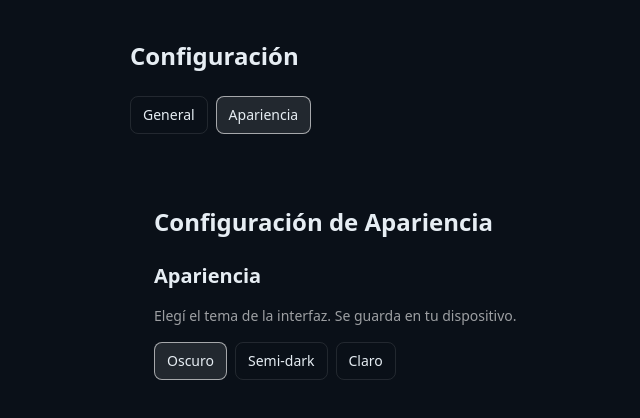
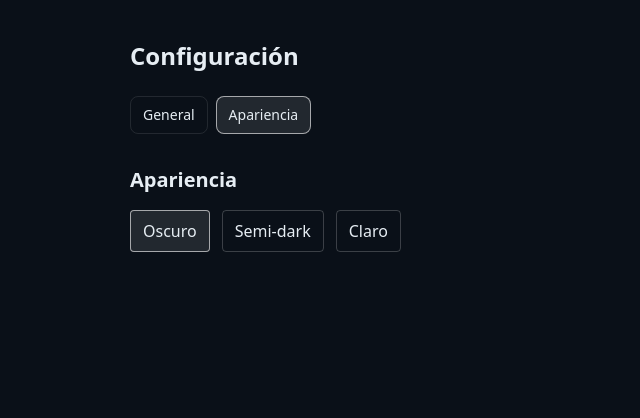
Before and after one commit to ianuvion/nuvion-ia, a Next.js app: page /configuracion/apariencia in a window 1280 px wide. Shown: the top 418 px of the page, without its empty margins (22-662 px from the left). Built offline with nearby package versions, Linux system fonts and the light colour scheme.

Commit message:
Update page.tsx

```diff
--- a/app/configuracion/apariencia/page.tsx
+++ b/app/configuracion/apariencia/page.tsx
@@ -1,12 +1,46 @@
 'use client';
 
-import ThemeSwitcher from '@/app/components/ThemeSwitcher';
+import { useEffect, useState } from 'react';
 
 export default function AparienciaPage() {
+  const [theme, setTheme] = useState<'dark' | 'semi-dark' | 'light'>('dark');
+
+  useEffect(() => {
+    const saved = localStorage.getItem('brandTheme');
+    if (saved === 'semi-dark' || saved === 'light' || saved === 'dark') {
+      setTheme(saved);
+    }
+  }, []);
+
+  useEffect(() => {
+    localStorage.setItem('brandTheme', theme);
+    // si ya tenés lógica de aplicar clases al <html>, hacelo acá
+    // document.documentElement.classList.toggle('light', theme === 'light')
+  }, [theme]);
+
   return (
-    <main className="max-w-5xl mx-auto px-6 py-10">
-      <h1 className="text-2xl font-bold mb-6">Configuración de Apariencia</h1>
-      <ThemeSwitcher />
-    </main>
+    <section>
+      <h2 className="text-xl font-semibold mb-4">Apariencia</h2>
+      <div className="flex gap-3">
+        <button
+          onClick={() => setTheme('dark')}
+          className={`px-3 py-2 rounded border ${theme === 'dark' ? 'bg-white/10 border-white/60' : 'border-white/20'}`}
+        >
+          Oscuro
+        </button>
+        <button
+          onClick={() => setTheme('semi-dark')}
+          className={`px-3 py-2 rounded border ${theme === 'semi-dark' ? 'bg-white/10 border-white/60' : 'border-white/20'}`}
+        >
+          Semi-dark
+        </button>
+        <button
+          onClick={() => setTheme('light')}
+          className={`px-3 py-2 rounded border ${theme === 'light' ? 'bg-white/10 border-white/60' : 'border-white/20'}`}
+        >
+          Claro
+        </button>
+      </div>
+    </section>
   );
 }
```
